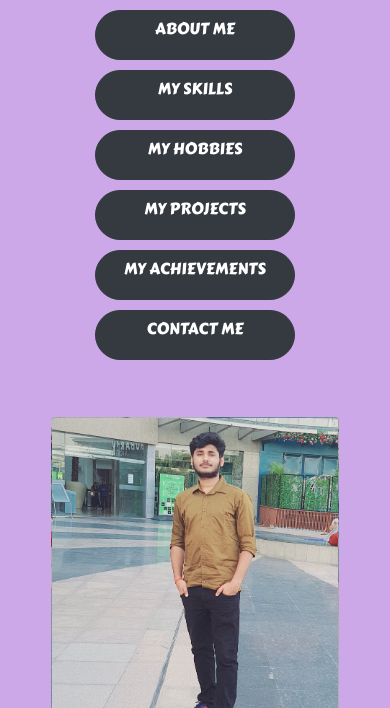
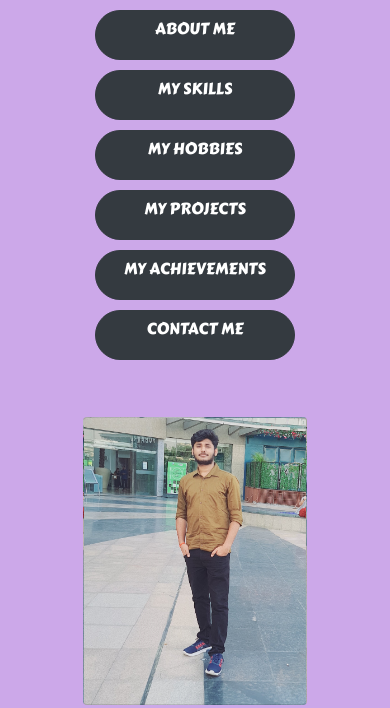
Before and after one commit to gaurv123/New-CV, a plain HTML site: page index.html in a window 390 px wide. Shown: the part 122-830 px from the top of the page. Drawn offline with nearby package versions, Linux system fonts and the light colour scheme; a web font is replaced by a local one.

Commit message:
Update index.css

```diff
--- a/index.css
+++ b/index.css
@@ -124,8 +124,8 @@ span:hover{
         font-size:20px;
     }
     .mypic{
-    height:18rem;
-        width:14rem;
+    height:18rem !important;
+        width:14rem !important;
     }
     .second{
         width:300px;
```
